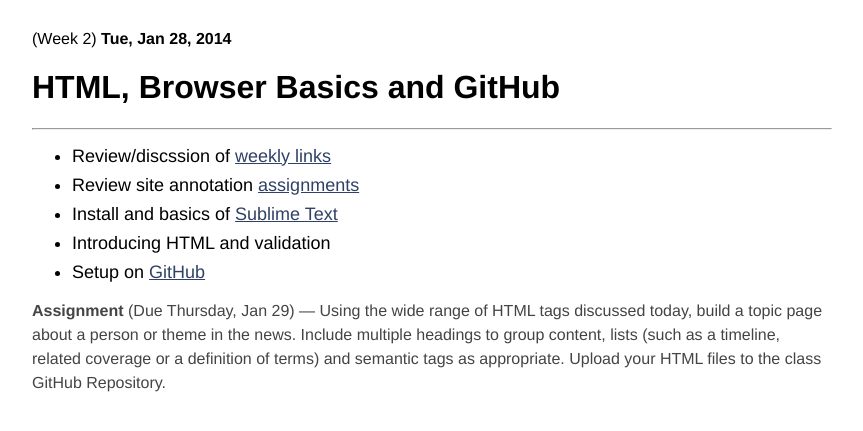
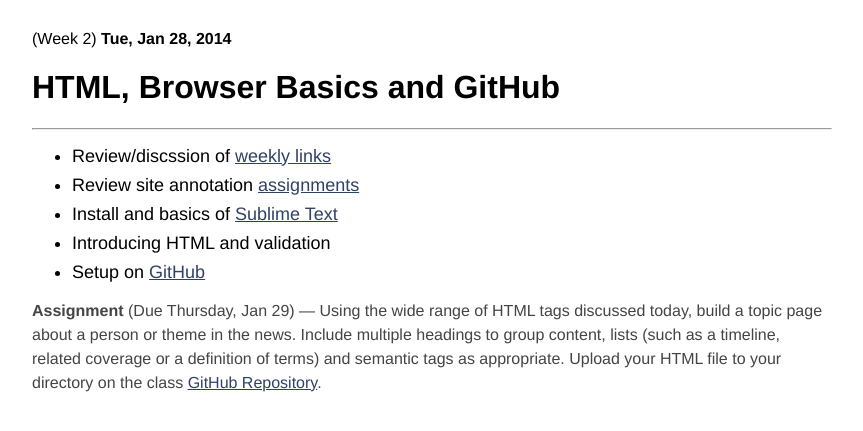
Before and after one commit to tysone/2014-columbia, a Jekyll site: the page built from _posts/2014-01-28-class-2.md, in a window 1280 px wide. Shown: the top 431 px of the page, without its empty margins (248-1111 px from the left). Built offline with Jekyll 4.4.1, drawn with Linux system fonts in a browser that asks for light colours.

Commit message:
week 2 details

```diff
--- a/_posts/2014-01-28-class-2.md
+++ b/_posts/2014-01-28-class-2.md
@@ -11,4 +11,4 @@ summary: Introduction to markup and publishing
 * Introducing HTML and validation
 * Setup on [GitHub](https://github.com/)
 
-**Assignment** (Due Thursday, Jan 29) — Using the wide range of HTML tags discussed today, build a topic page about a person or theme in the news. Include multiple headings to group content, lists (such as a timeline, related coverage or a definition of terms) and semantic tags as appropriate. Upload your HTML files to the class GitHub Repository.
+**Assignment** (Due Thursday, Jan 29) — Using the wide range of HTML tags discussed today, build a topic page about a person or theme in the news. Include multiple headings to group content, lists (such as a timeline, related coverage or a definition of terms) and semantic tags as appropriate. Upload your HTML file to your directory on the class [GitHub Repository](https://github.com/tysone/2014-columbia-projects).
```
